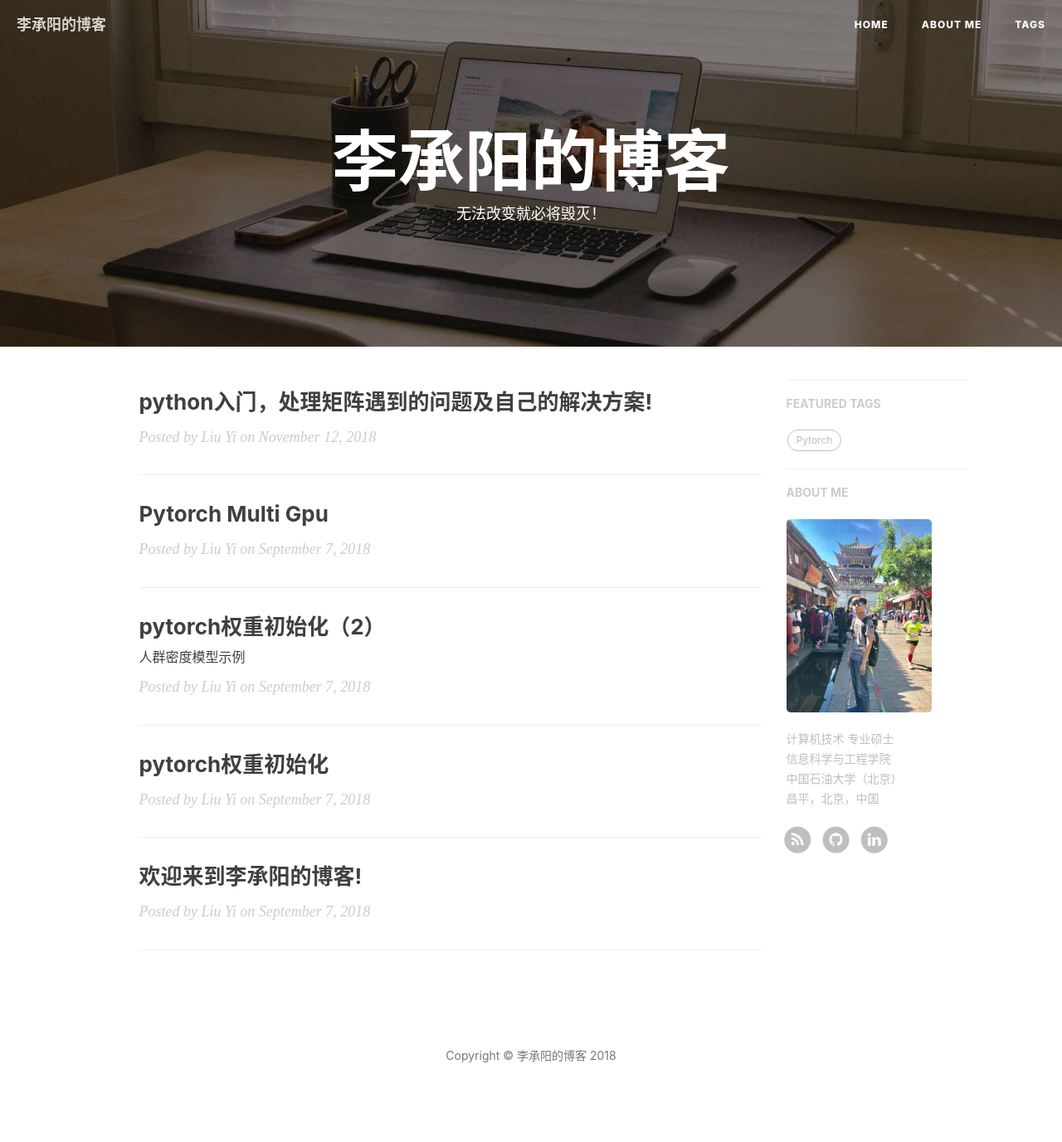
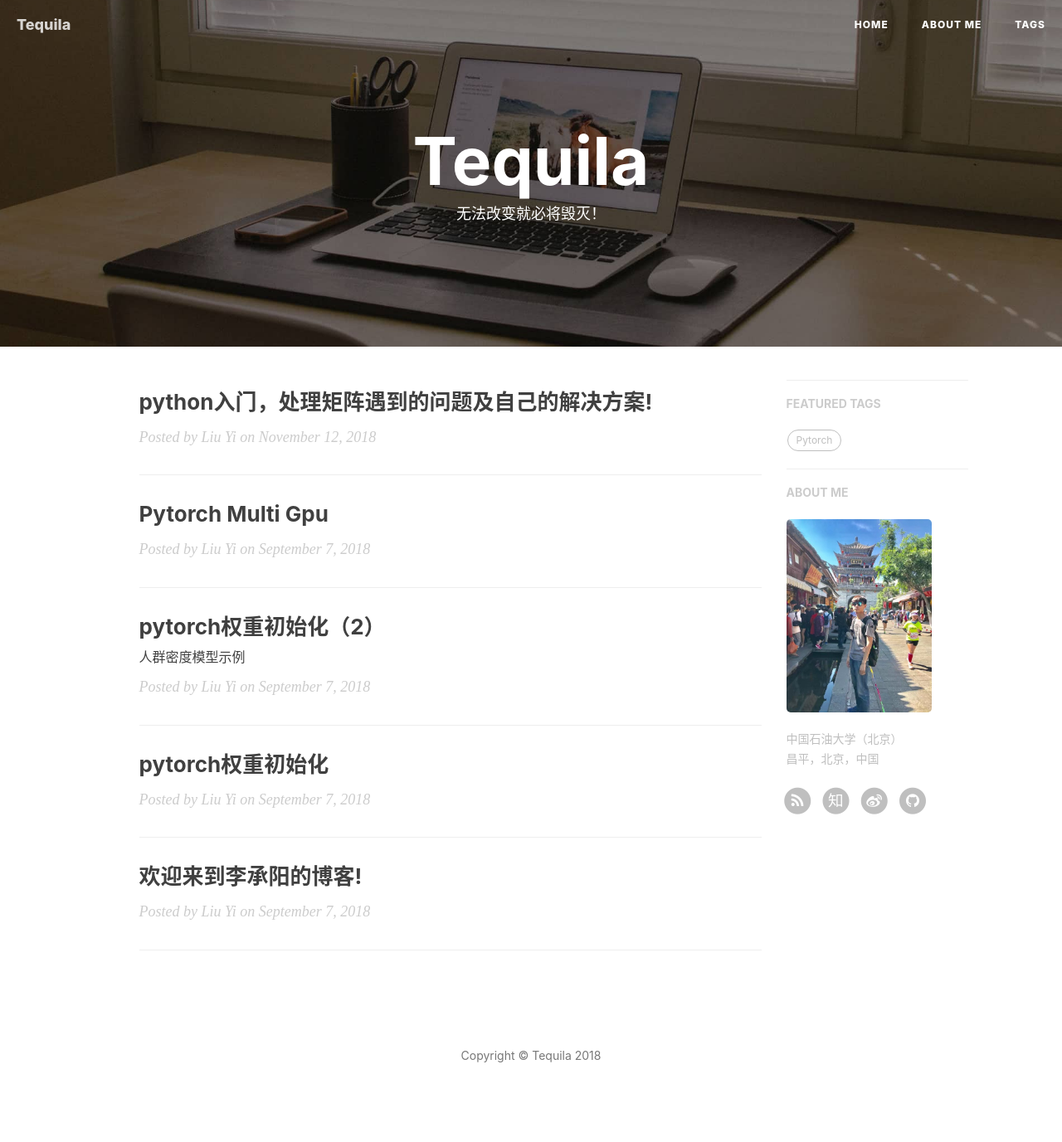
Before and after one commit to tequilaro/tequilaro.github.io, a Jekyll site: the page built from index.html, in a window 1280 px wide. Shown: the whole page at 83% size. Built offline with Jekyll 4.4.1, drawn with Linux system fonts in a browser that asks for light colours; nearby versions of some CDN libraries; the list of posts is cut into pages by our own code; comment, search, counter and statistics services are not loaded.

Commit message:
Update _config.yml

```diff
--- a/_config.yml
+++ b/_config.yml
@@ -1,23 +1,23 @@
 # Site settings
-title: 李承阳的博客
-SEOTitle: Li Chengyang Blog
+title: Tequila
+SEOTitle: Tequila Blog
 header-img: img/home-bg-o.jpg
-email: lcylmhlcy@163.com
-description: "这里是李承阳的个人博客，与你一起发现更大的世界。"
-keyword: "lichengyang"
-url: "https://lcylmhlcy.github.io"              # your host, for absolute URL
+email: 15034694063@163.com
+description: "在小事中渐渐走远..."
+keyword: "Tequila"
+url: "https://tequilaro.github.io"              # your host, for absolute URL
 baseurl: ""                             # for example, '/blog' if your blog hosted on 'host/blog'
 
 
 
 # SNS settings
 RSS: True
-#weibo_username:     huxpro
-#zhihu_username:     huxpro
-github_username:    lcylmhlcy
+weibo_username:     tequilaro
+zhihu_username:     暮色微凉月如初
+github_username:    tequilaro
 #twitter_username:   huxpro
 #facebook_username:  huxpro
-linkedin_username:  承阳-李-4717b8165
+#linkedin_username:  承阳-李-4717b8165
 
 
 
@@ -48,7 +48,7 @@ kramdown:
 
 
 # Disqus settings
-disqus_username: Li Chengyang
+disqus_username: Liu Yi
 
 # Netease setttings
 netease_comment: false
@@ -67,7 +67,7 @@ netease_comment: false
 
 # Sidebar settings
 sidebar: true                           # whether or not using Sidebar.
-sidebar-about-description: "计算机技术 专业硕士<br>信息科学与工程学院<br>中国石油大学（北京）<br>昌平，北京，中国"
+sidebar-about-description: "中国石油大学（北京）<br>昌平，北京，中国"
 sidebar-avatar: /img/mypic3.jpeg      # use absolute URL, seeing it's used in both `/` and `/about/`
 
 
```
